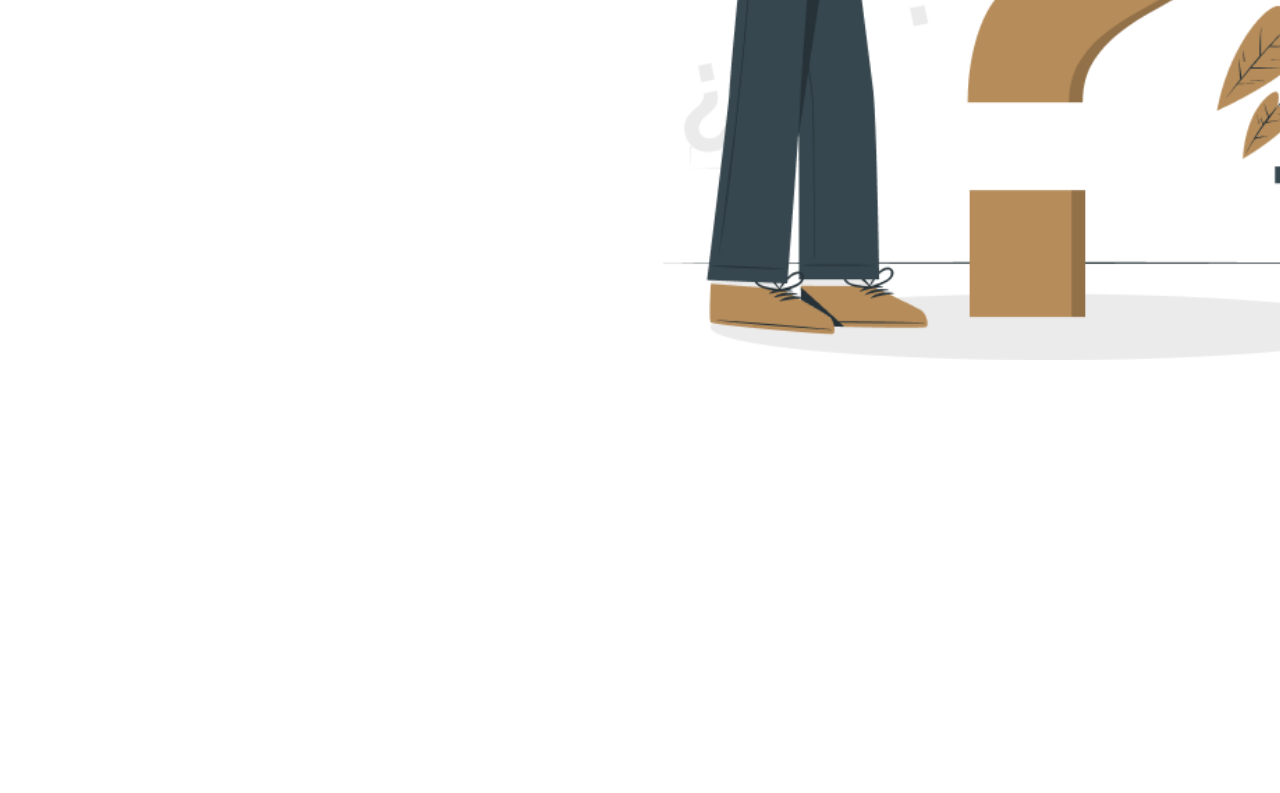
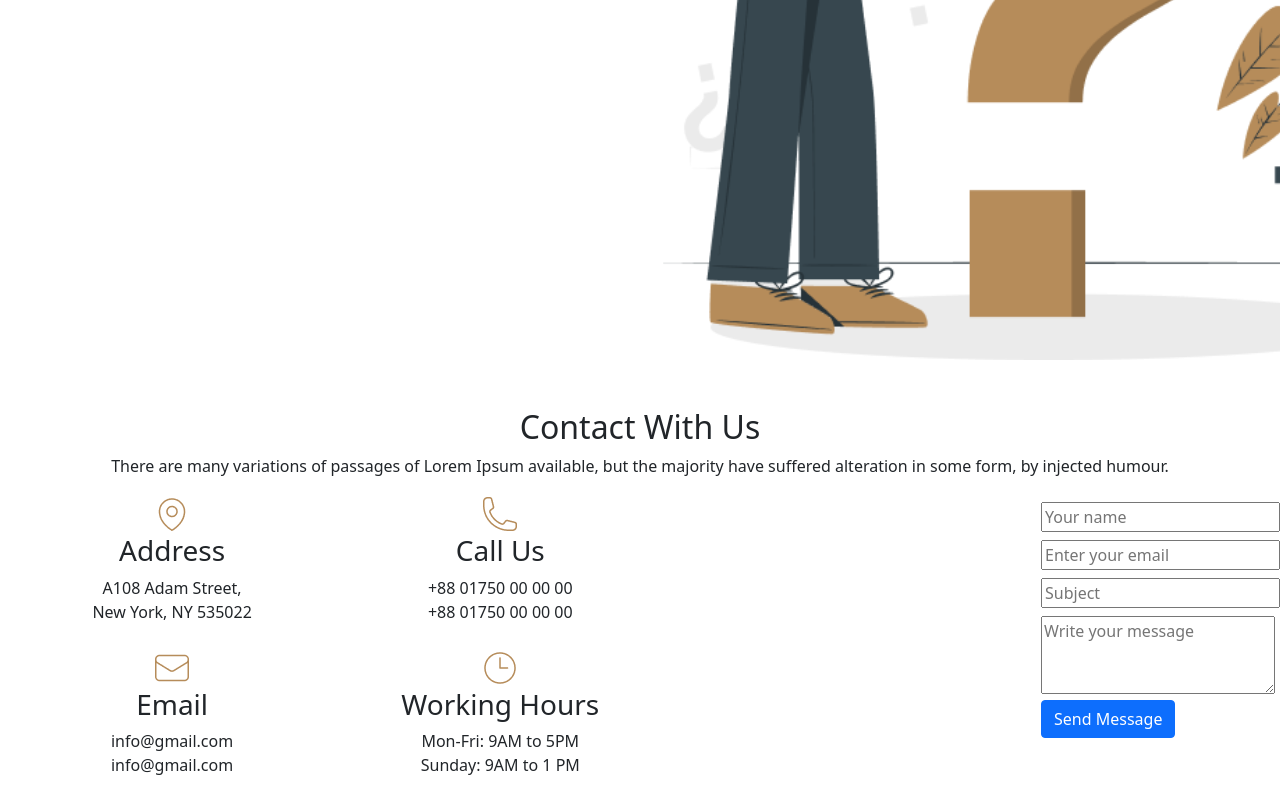
Before and after one commit to Assraful/assignment_3, a plain HTML site: page index.html in a window 1280 px wide. Shown: the part 2389-3182 px from the top of the page. Before the commit the page ends 2749 px from the top, so only its background shows below. Drawn offline with Linux system fonts and the light colour scheme.

Commit message:
contact section completed

```diff
--- a/index.html
+++ b/index.html
@@ -225,7 +225,73 @@
 
         </section>
         <!-- Contact us section     -->
-        <section>
+        <section class="mt-5">
+
+            <div class="text-center">
+                <h2>Contact With Us</h2>
+                <p>There are many variations of passages of Lorem Ipsum available, but the majority have suffered alteration in some form, by injected humour.</p>
+            </div>
+
+           <div class="d-flex justify-content-between">
+            <div>
+
+                <div class="container text-center">
+                    <div class="row g-2">
+                      <div class="col-6">
+                        <div>
+                            <img src="images/location.png" alt="">
+                            <h3>Address</h3>
+                            <p>A108 Adam Street,<br>
+                                New York, NY 535022</p>
+
+                        </div>
+                      </div>
+                      <div class="col-6">
+                        <div>
+                            <img src="images/call.png" alt="">
+                            <h3>Call Us</h3>
+                            <p>+88 01750 00 00 00 <br>
+                                +88 01750 00 00 00</p>
+                        </div>
+                      </div>
+                      <div class="col-6">
+                        <div>
+                            <img src="images/email.png" alt="">
+                            <h3>Email</h3>
+                            <p>info@gmail.com <br>
+                                info@gmail.com</p>
+                        </div>
+                      </div>
+                      <div class="col-6">
+                        <div>
+                            <img src="images/time.png" alt="">
+                            <h3>Working Hours</h3>
+                            <p>Mon-Fri: 9AM to 5PM <br>
+                                Sunday: 9AM to 1 PM</p>
+                        </div>
+                      </div>
+                    </div>
+                  </div>
+            </div>
+            <div>
+               <form>
+                <input class="mt-2" type="text" placeholder="Your name">
+                <br>
+                <input class="mt-2" type="email" name="email" placeholder="Enter your email" id="">
+                <br>
+                <input class="mt-2" type="text" placeholder="Subject">
+                <br>
+                <textarea class="mt-2" name="message" placeholder="Write your message" id="" cols="23" rows="3"></textarea>
+                <br>
+                <button class="btn btn-primary">Send Message</button>
+               </form>
+
+
+            </div>
+           </div>
+
+
+
 
         </section>
 
```
